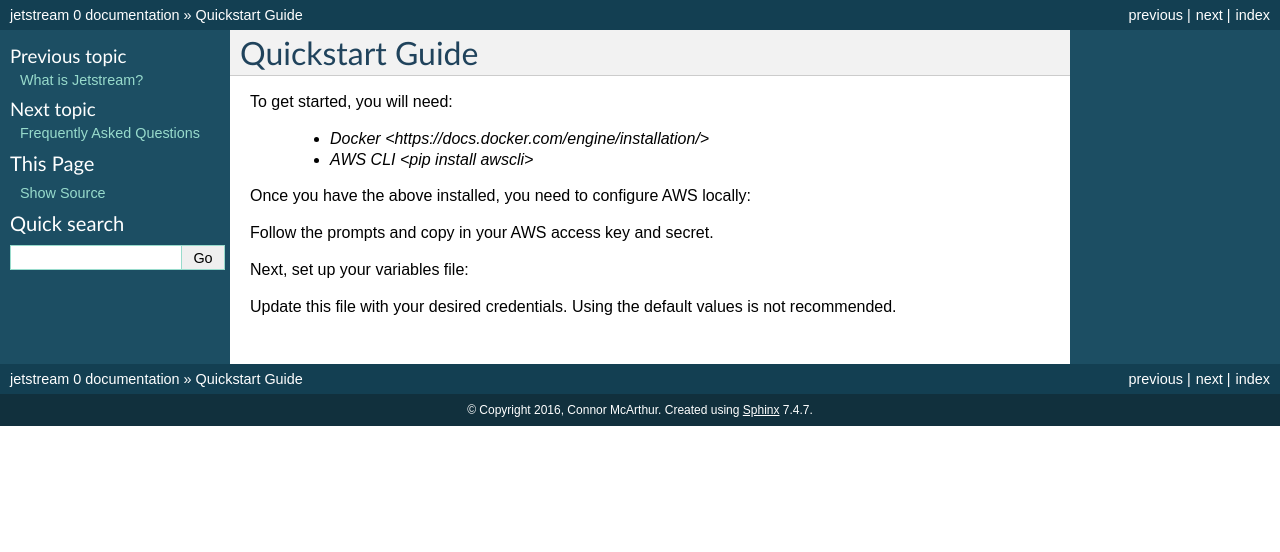
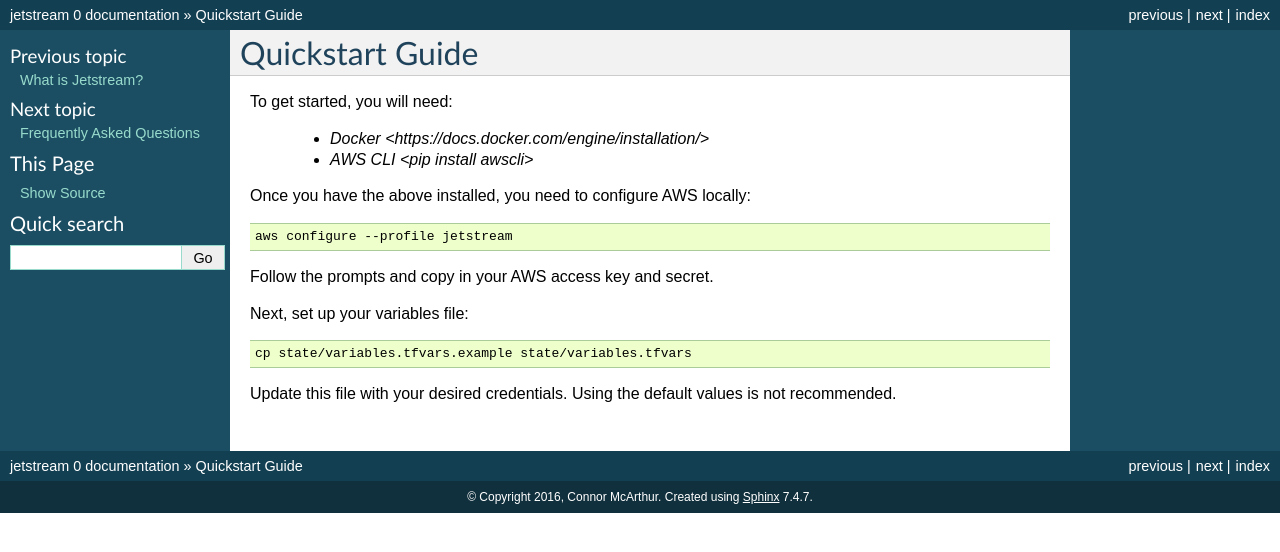
Before and after one commit to cmcarthur/jetstream, a Sphinx documentation site: the page built from docs/source/quickstart_guide.rst, in a window 1280 px wide. Shown: the top 552 px of the page. Built offline with Sphinx 7.4.7, drawn with Linux system fonts in a browser that asks for light colours.

Commit message:
fix code block

```diff
--- a/docs/source/quickstart_guide.rst
+++ b/docs/source/quickstart_guide.rst
@@ -8,7 +8,7 @@ To get started, you will need:
 
 Once you have the above installed, you need to configure AWS locally:
 
-.. code-block: bash
+.. code-block:: bash
 
    aws configure --profile jetstream
 
@@ -16,7 +16,7 @@ Follow the prompts and copy in your AWS access key and secret.
 
 Next, set up your variables file:
 
-.. code-block: bash
+.. code-block:: bash
 
    cp state/variables.tfvars.example state/variables.tfvars
 
```
